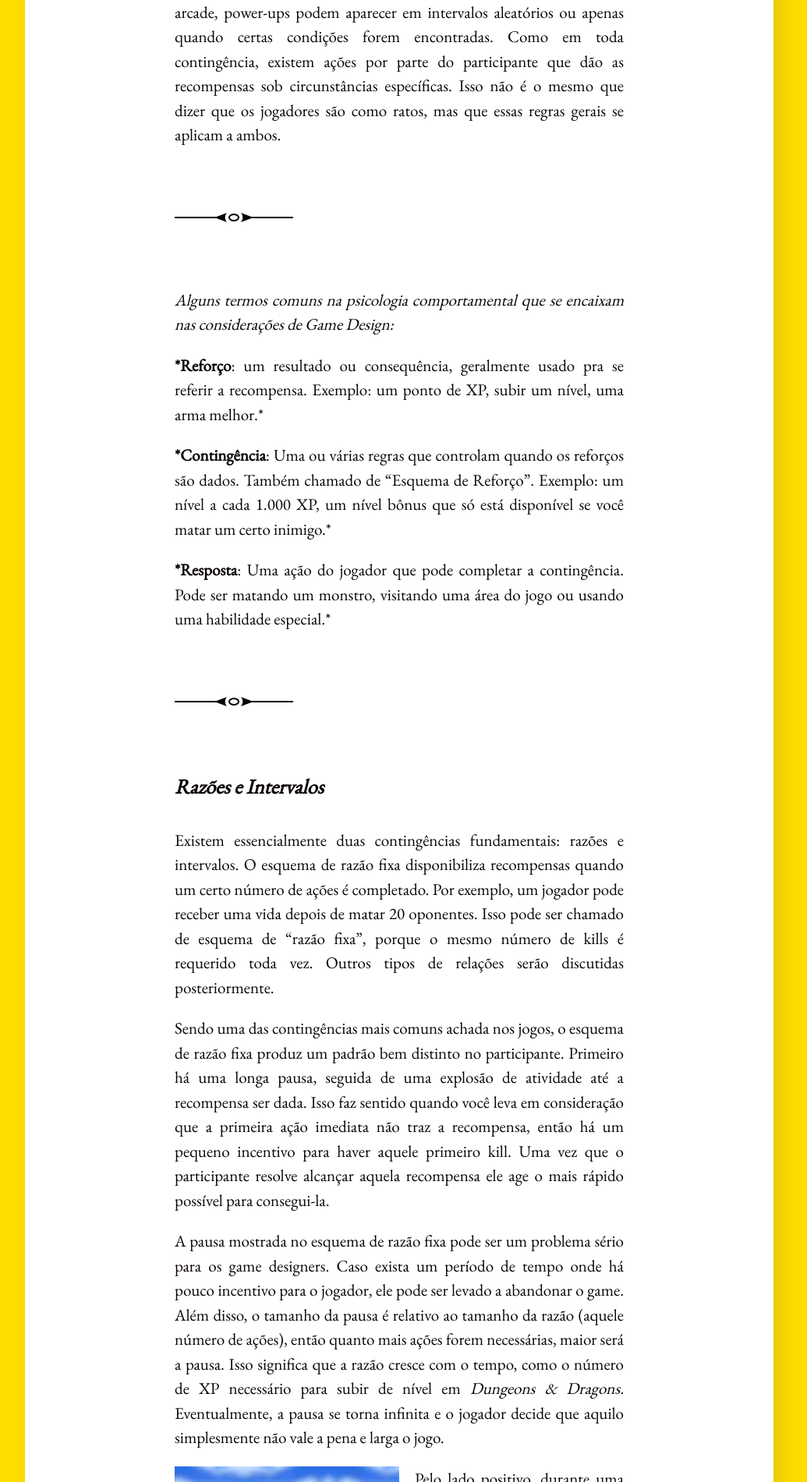
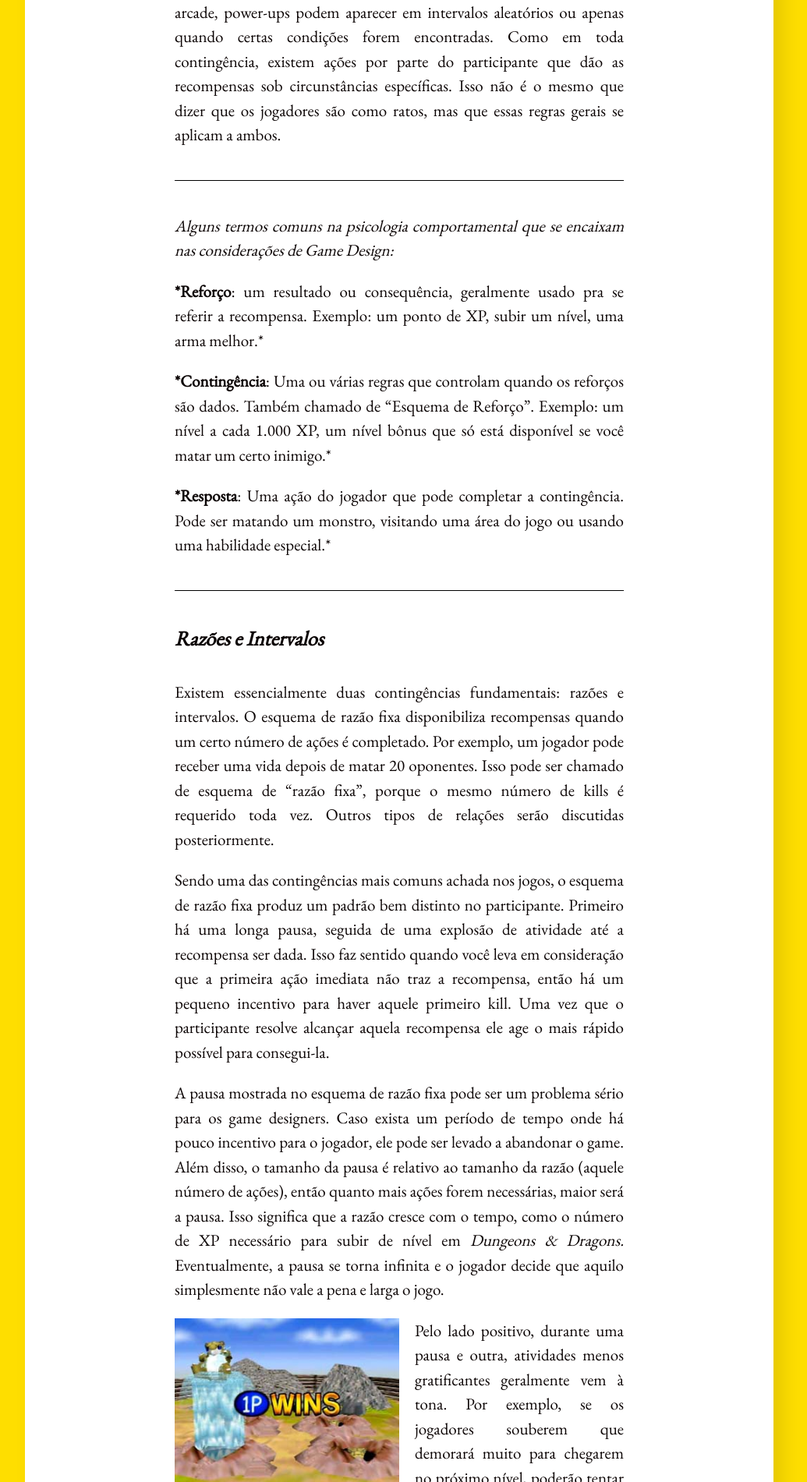
Before and after one commit to tropicaos/laueu, a Jekyll site: the page built from _posts/2014-10-06-game-design-comportamental.md, in a window 1280 px wide. Shown: the part 2684-4585 px from the top of the page at 78% size, without its empty margins (128-1163 px from the left). Built offline with Jekyll 4.4.1, drawn with Linux system fonts in a browser that asks for light colours.

Commit message:
Improved divider

```diff
--- a/_sass/_base.scss
+++ b/_sass/_base.scss
@@ -83,9 +83,9 @@ p > cite {
 
 hr {
   border: 0;
+  border-top: 1px solid black;
   height: 0;
-  @include divider;
-  margin: 4em 0;
+  margin: 2em 0;
 }
 
 img {
```
